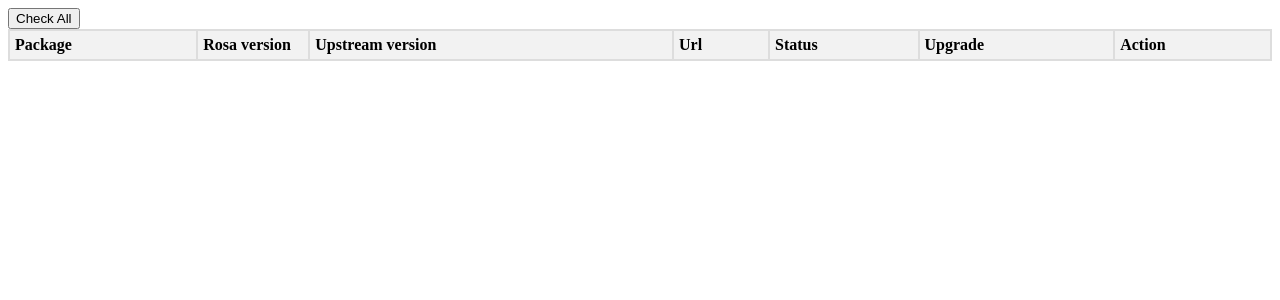
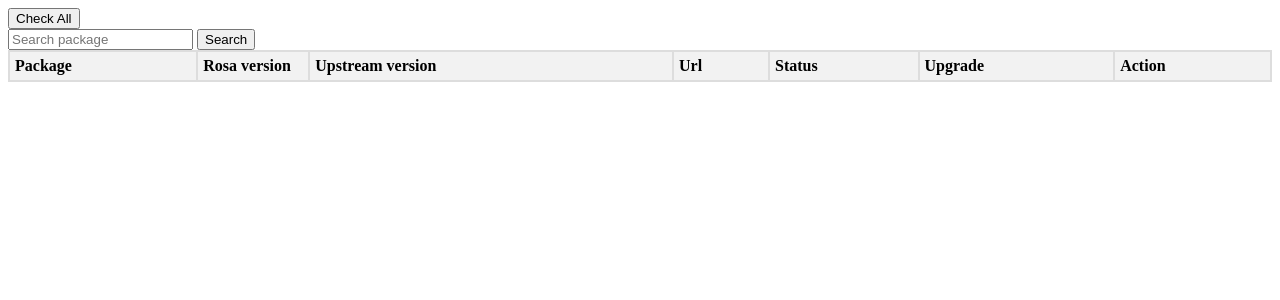
Before and after one commit to fedya/updaterui, a Flask app: page / in a window 1280 px wide. Shown: the top 300 px of the page. Run offline with Flask 3, Linux system fonts and the light colour scheme; data that the repository does not hold is empty.

Commit message:
add search

```diff
--- a/app.py
+++ b/app.py
@@ -24,9 +24,19 @@ def get_db_connection():
     return rows
 
 
+
 @app.route('/')
 def index():
+    search_query = request.args.get('search')
     rows = get_db_connection()
+
+    if search_query:
+        filtered_rows = []
+        for row in rows:
+            if search_query.lower() in row[0].lower():
+                filtered_rows.append(row)
+        rows = filtered_rows
+
     return render_template('table.html', rows=rows)
 
 @app.route('/run_command', methods=['POST'])
--- a/templates/table.html
+++ b/templates/table.html
@@ -17,6 +17,10 @@ document.getElementById('check-all-btn').addEventListener('click', function() {
 });
 </script>
   <body>
+    <form method="GET" action="/">
+      <input type="text" name="search" placeholder="Search package">
+      <button type="submit">Search</button>
+    </form>
     <table>
       <thead>
         <tr>
```
